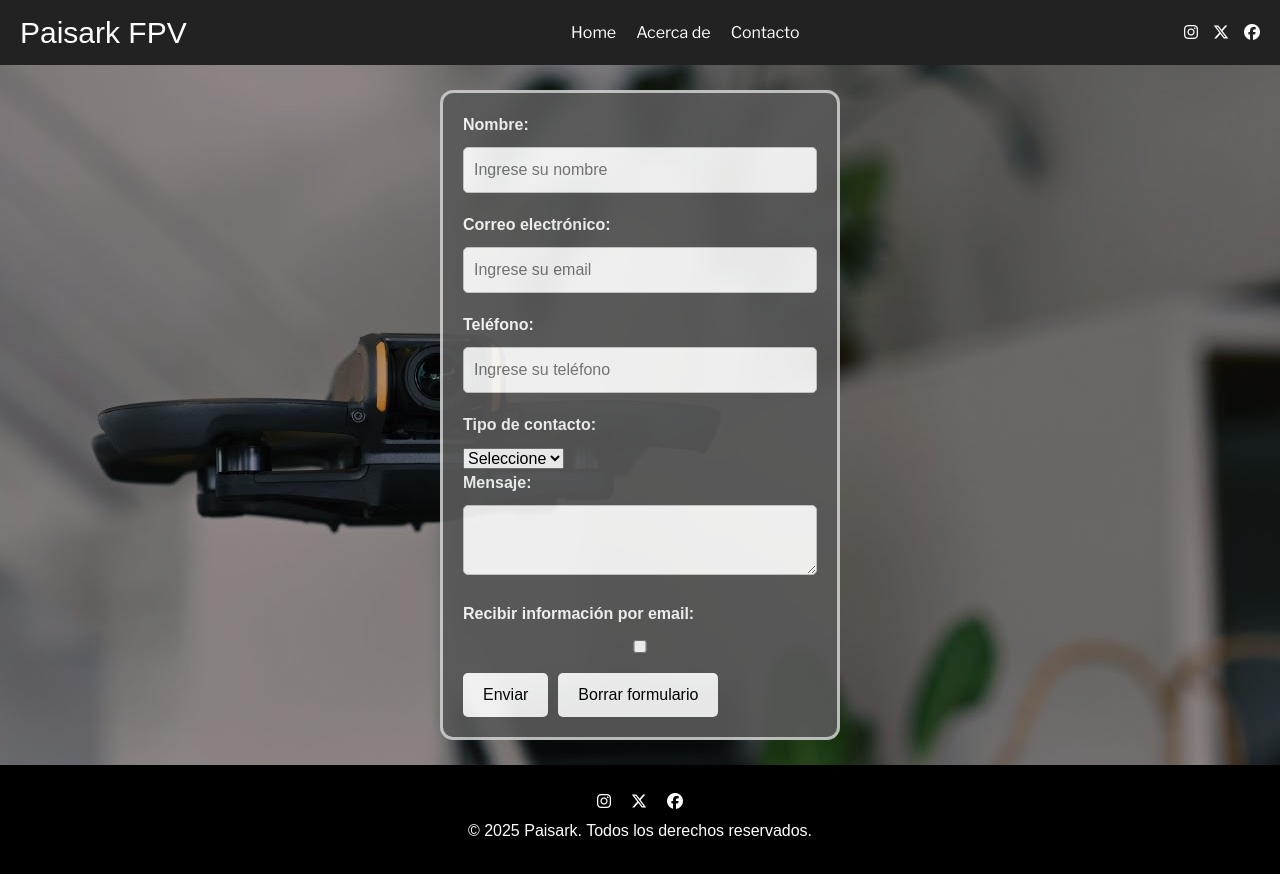
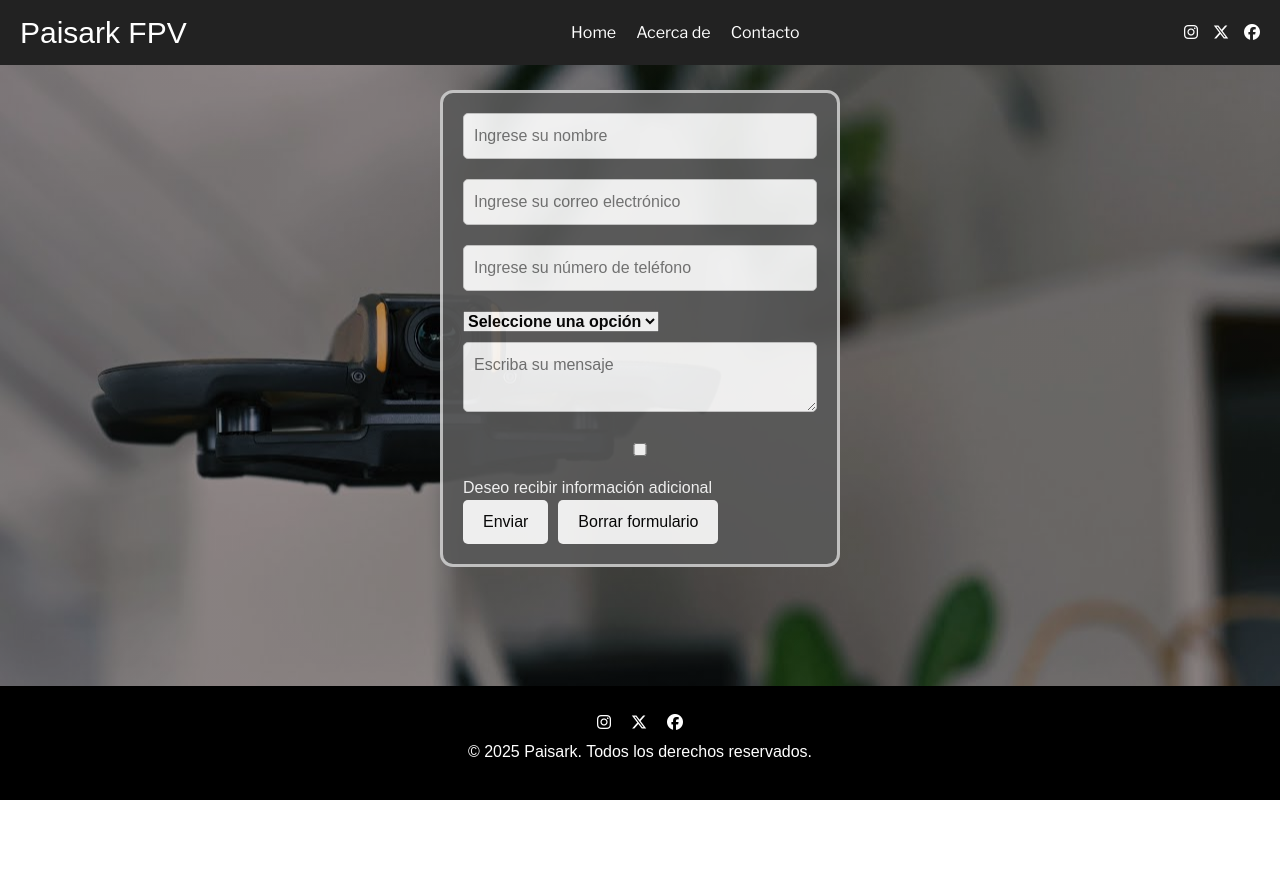
Before and after one commit to lletorres/Tp2-React-Leandro-Torres, a React (Vite) app: page /contacto in a window 1280 px wide. Shown: the top 874 px of the page. After the commit the page ends 800 px from the top, so only its background shows below. Built offline with nearby package versions, Linux system fonts and the light colour scheme; a web font is replaced by a local one.

Commit message:
nuevo formulario

```diff
--- a/index.html
+++ b/index.html
@@ -26,7 +26,7 @@
       href="https://fonts.googleapis.com/css2?family=Galada&family=Libre+Franklin:ital,wght@0,100..900;1,100..900&family=Yanone+Kaffeesatz:wght@200..700&display=swap"
       rel="stylesheet"
     />
-    <title>Paisark FPV - Vite + React</title>
+    <title>Paisark FPV Drone</title>
     <style>
       .spinner {
         width: 40px;
--- a/src/App.jsx
+++ b/src/App.jsx
@@ -7,12 +7,19 @@ import Contacto from "./components/Contacto/Contacto";
 import GaleriaFotos from "./components/GaleriaFotos/GaleriaFotos";
 import Footer from "./components/Footer/Footer";
 import "./styles/general.css";
+import imagenHero from "./assets/img/Avata2.jpeg";
+import img1 from "./assets/img/foto1.jpg";
+import img2 from "./assets/img/foto2.jpg";
+import img3 from "./assets/img/foto3.jpg";
+import img4 from "./assets/img/foto4.jpg";
+import img5 from "./assets/img/foto5.jpg";
+import img6 from "./assets/img/foto6.jpg";
 
-// Imagen y props para Home
-import imagenHero from "./assets/img/Avata2.jpeg";
+const imagenes = [img1, img2, img3, img4, img5, img6]; //hago un array con las imagenes importadas
+//y las paso como props al componente GaleriaFotos
 
 function App() {
-  // Definición de las rutas
+  // Acà se definen las rutas
   const rutas = [
     {
       path: "/",
@@ -28,7 +35,7 @@ function App() {
     },
     { path: "/acerca-de", element: <AcercaDe /> },
     { path: "/contacto", element: <Contacto /> },
-    { path: "/galeria-fotos", element: <GaleriaFotos /> },
+    { path: "/galeria-fotos", element: <GaleriaFotos imagenes={imagenes} /> }, //recibe como props las imagenes
   ];
 
   return (
--- a/src/components/Contacto/Contacto.jsx
+++ b/src/components/Contacto/Contacto.jsx
@@ -1,57 +1,126 @@
-import React from "react";
+import { useState } from "react";
 import "./Contacto.style.css";
 
 const Contacto = () => {
+  const [nombre, setNombre] = useState("");
+  const [email, setEmail] = useState("");
+  const [telefono, setTelefono] = useState("");
+  const [tipoContacto, setTipoContacto] = useState("");
+  const [mensaje, setMensaje] = useState("");
+  const [recibirInfo, setRecibirInfo] = useState(false);
+  const [enviado, setEnviado] = useState(false);
+  const [error, setError] = useState("");
+
+  const handleSubmit = (e) => {
+    e.preventDefault();
+
+    // Validación: si algún campo está vacío
+    if (
+      nombre.trim() === "" ||
+      email.trim() === "" ||
+      telefono.trim() === "" ||
+      tipoContacto.trim() === "" ||
+      mensaje.trim() === ""
+    ) {
+      setError("Por favor, completá todos los campos.");
+      setEnviado(false);
+      return;
+    }
+
+    // Si está todo bien
+    setError("");
+    setEnviado(true);
+    console.log({
+      nombre,
+      email,
+      telefono,
+      tipoContacto,
+      mensaje,
+      recibirInfo,
+    });
+  };
+
+  const handleReset = () => {
+    setNombre("");
+    setEmail("");
+    setTelefono("");
+    setTipoContacto("");
+    setMensaje("");
+    setRecibirInfo(false);
+    setEnviado(false);
+  };
+
   return (
     <main className="main-contacto">
-      <div className="contacto"></div>
-      <form id="formulario-contacto">
-        <label for="nombre">Nombre:</label>
+      <form id="formulario-contacto" onSubmit={handleSubmit}>
         <input
           type="text"
           id="nombre"
           name="nombre"
           placeholder="Ingrese su nombre"
-          required
+          value={nombre}
+          onChange={(e) => setNombre(e.target.value)}
         />
 
-        <label for="email">Correo electrónico:</label>
         <input
           type="email"
           id="email"
           name="email"
-          placeholder="Ingrese su email"
-          required
+          placeholder="Ingrese su correo electrónico"
+          value={email}
+          onChange={(e) => setEmail(e.target.value)}
         />
 
-        <label for="telefono">Teléfono:</label>
         <input
           type="tel"
           id="telefono"
           name="telefono"
-          placeholder="Ingrese su teléfono"
+          placeholder="Ingrese su número de teléfono"
+          value={telefono}
+          onChange={(e) => setTelefono(e.target.value)}
         />
-        <label for="tipo-contacto">Tipo de contacto:</label>
-        <select id="tipo-contacto" name="tipo-contacto">
-          <option value="" selected>
-            Seleccione
-          </option>
-          <option value="particular">Particular</option>
-          <option value="empresa">Empresa</option>
+
+        <select
+          name="tipo-contacto"
+          id="tipo-contacto"
+          value={tipoContacto}
+          onChange={(e) => setTipoContacto(e.target.value)}
+        >
+          <option value="">Seleccione una opción</option>
+          <option value="Consulta">Consulta</option>
+          <option value="Presupuesto">Presupuesto</option>
+          <option value="Otro">Otro</option>
         </select>
-        <label for="mensaje">Mensaje:</label>
-        <textarea id="mensaje" name="mensaje" required></textarea>
 
-        <label for="recibir-info-email">Recibir información por email:</label>
-        <input
-          type="checkbox"
-          id="recibir-info-email"
-          name="recibir-info-email"
+        <textarea
+          name="mensaje"
+          id="mensaje"
+          placeholder="Escriba su mensaje"
+          value={mensaje}
+          onChange={(e) => setMensaje(e.target.value)}
         />
-        <div className="buttons">
+
+        <div className="checkbox">
+          <input
+            type="checkbox"
+            id="info"
+            checked={recibirInfo}
+            onChange={(e) => setRecibirInfo(e.target.checked)}
+          />
+          <label htmlFor="info">Deseo recibir información adicional</label>
+        </div>
+
+        <div className="botones-contacto">
           <button type="submit">Enviar</button>
-          <button type="reset">Borrar formulario</button>
+          <button type="button" onClick={handleReset}>
+            Borrar formulario
+          </button>
         </div>
+
+        {error && <p className="mensaje-error">{error}</p>}
+        {enviado && (
+          <p className="mensaje-enviado">Mensaje enviado correctamente! </p>
+        )}
       </form>
     </main>
   );
--- a/src/components/Contacto/Contacto.style.css
+++ b/src/components/Contacto/Contacto.style.css
@@ -9,11 +9,6 @@
 
 /* Estilos para el formulario */
 
-.contacto {
-  display: flex;
-  justify-content: center;
-  align-items: center;
-}
 #formulario-contacto {
   max-width: 400px;
   margin: 25px auto;
@@ -24,7 +19,7 @@
   opacity: 0.9;
 }
 
-#formulario-contacto label {
+#tipo-contacto {
   display: block;
   margin-bottom: 10px;
   font-weight: bold;
@@ -48,7 +43,7 @@
   cursor: pointer;
 }
 
-.buttons {
+.botones-contacto {
   display: flex;
   gap: 10px;
 }
--- a/src/components/GaleriaFotos/GaleriaFotos.jsx
+++ b/src/components/GaleriaFotos/GaleriaFotos.jsx
@@ -1,18 +1,10 @@
 import React from "react";
 import "./GaleriaFotos.style.css";
-import img1 from "../../assets/img/foto1.jpg";
-import img2 from "../../assets/img/foto2.jpg";
-import img3 from "../../assets/img/foto3.jpg";
-import img4 from "../../assets/img/foto4.jpg";
-import img5 from "../../assets/img/foto5.jpg";
-import img6 from "../../assets/img/foto6.jpg";
 
-const GaleriaFotos = () => {
-  const imagenes = [img1, img2, img3, img4, img5, img6];
-
+const GaleriaFotos = ({ imagenes }) => {
   return (
     <main className="galeria-main">
-      <h1 className="titulo-fotos">Galería De Imagenes</h1>
+      <h1 className="titulo-fotos">Galería De Imágenes</h1>
       <div className="galeria-grid">
         {imagenes.map((img, i) => (
           <img key={i} src={img} alt={`Foto ${i + 1}`} />
```
